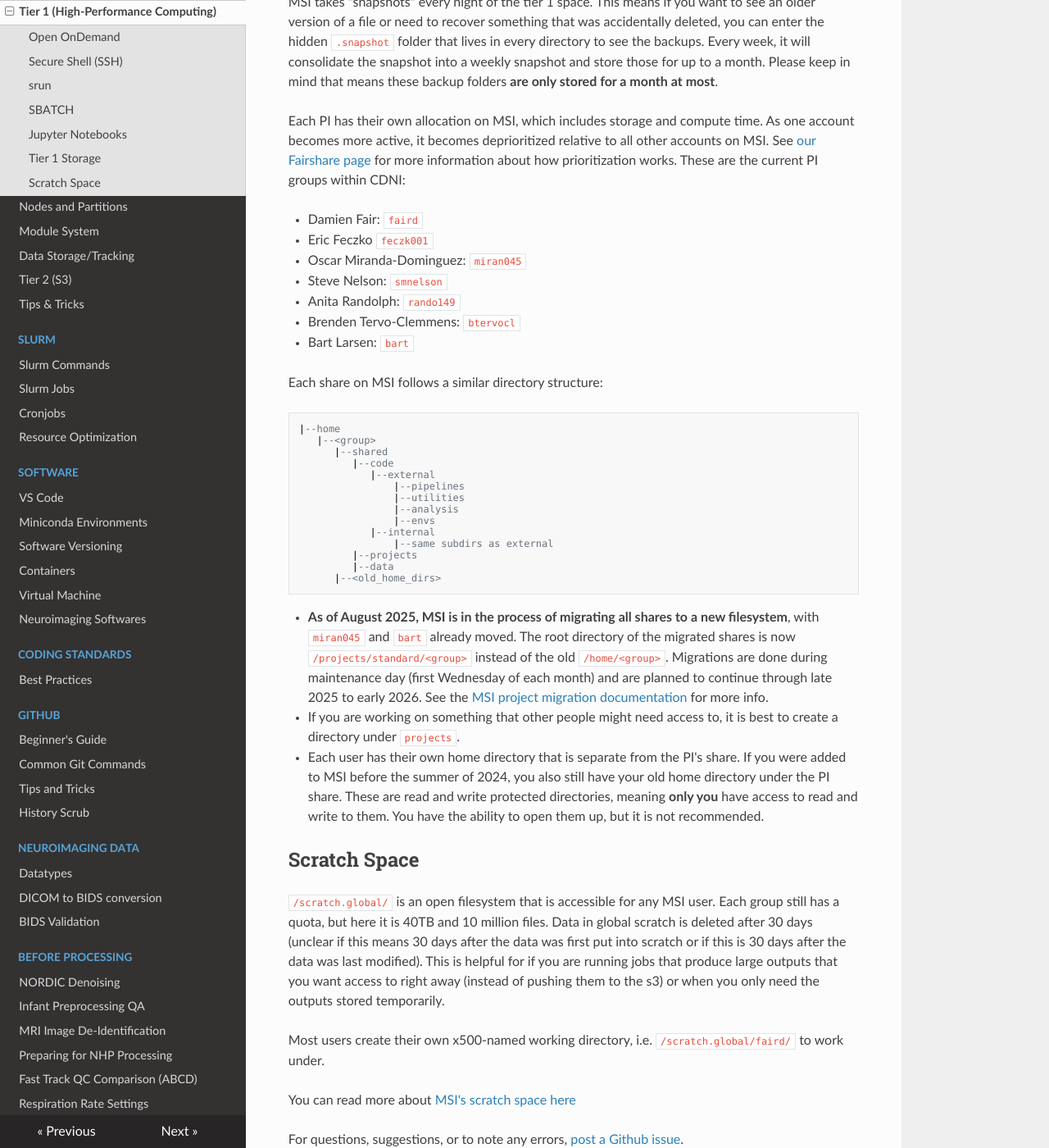
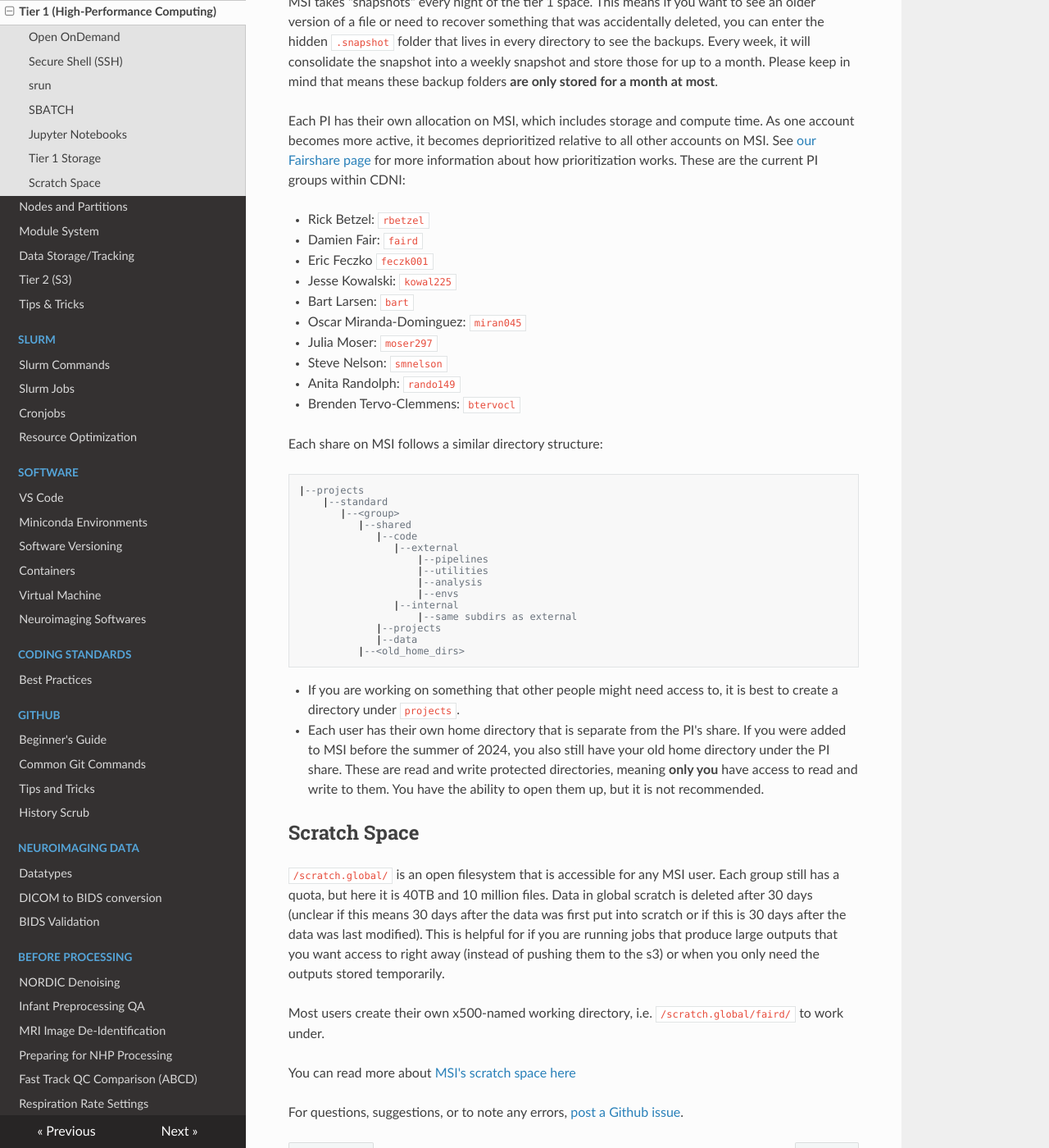
Before and after one commit to DCAN-Labs/cdni-brain, an MkDocs documentation site: the page built from docs/hpc.md, in a window 1280 px wide and 1400 px high, scrolled down 2613 px. Shown: the whole window at 82% size. Built offline with MkDocs 1.6.1, drawn with Linux system fonts in a browser that asks for light colours; nearby versions of some CDN libraries.

Commit message:
Update hpc.md

````diff
--- a/docs/hpc.md
+++ b/docs/hpc.md
@@ -67,34 +67,37 @@ MSI takes "snapshots" every night of the tier 1 space. This means if you want to
 
 Each PI has their own allocation on MSI, which includes storage and compute time. As one account becomes more active, it becomes deprioritized relative to all other accounts on MSI. See [our Fairshare page](fairshare.md) for more information about how prioritization works. These are the current PI groups within CDNI:
 
+* Rick Betzel: `rbetzel`
 * Damien Fair: `faird`
 * Eric Feczko `feczk001`
+* Jesse Kowalski: `kowal225`
+* Bart Larsen: `bart`
 * Oscar Miranda-Dominguez: `miran045`
+* Julia Moser: `moser297`
 * Steve Nelson: `smnelson`
 * Anita Randolph: `rando149`
 * Brenden Tervo-Clemmens: `btervocl`
-* Bart Larsen: `bart`
 
 Each share on MSI follows a similar directory structure:
 
 ```
-|--home
-   |--<group>
-      |--shared
-         |--code
-            |--external
-                |--pipelines
-                |--utilities
-                |--analysis
-                |--envs
-            |--internal
-                |--same subdirs as external
-         |--projects
-         |--data
-      |--<old_home_dirs>
+|--projects
+    |--standard
+       |--<group>
+          |--shared
+             |--code
+                |--external
+                    |--pipelines
+                    |--utilities
+                    |--analysis
+                    |--envs
+                |--internal
+                    |--same subdirs as external
+             |--projects
+             |--data
+          |--<old_home_dirs>
 ```
 
-* **As of August 2025, MSI is in the process of migrating all shares to a new filesystem**, with `miran045` and `bart` already moved. The root directory of the migrated shares is now `/projects/standard/<group>` instead of the old `/home/<group>`. Migrations are done during maintenance day (first Wednesday of each month) and are planned to continue through late 2025 to early 2026. See the [MSI project migration documentation](https://msi.umn.edu/our-resources/knowledge-base/project-migration) for more info.
 * If you are working on something that other people might need access to, it is best to create a directory under `projects`.
 * Each user has their own home directory that is separate from the PI's share. If you were added to MSI before the summer of 2024, you also still have your old home directory under the PI share. These are read and write protected directories, meaning **only you** have access to read and write to them. You have the ability to open them up, but it is not recommended.
 
````
